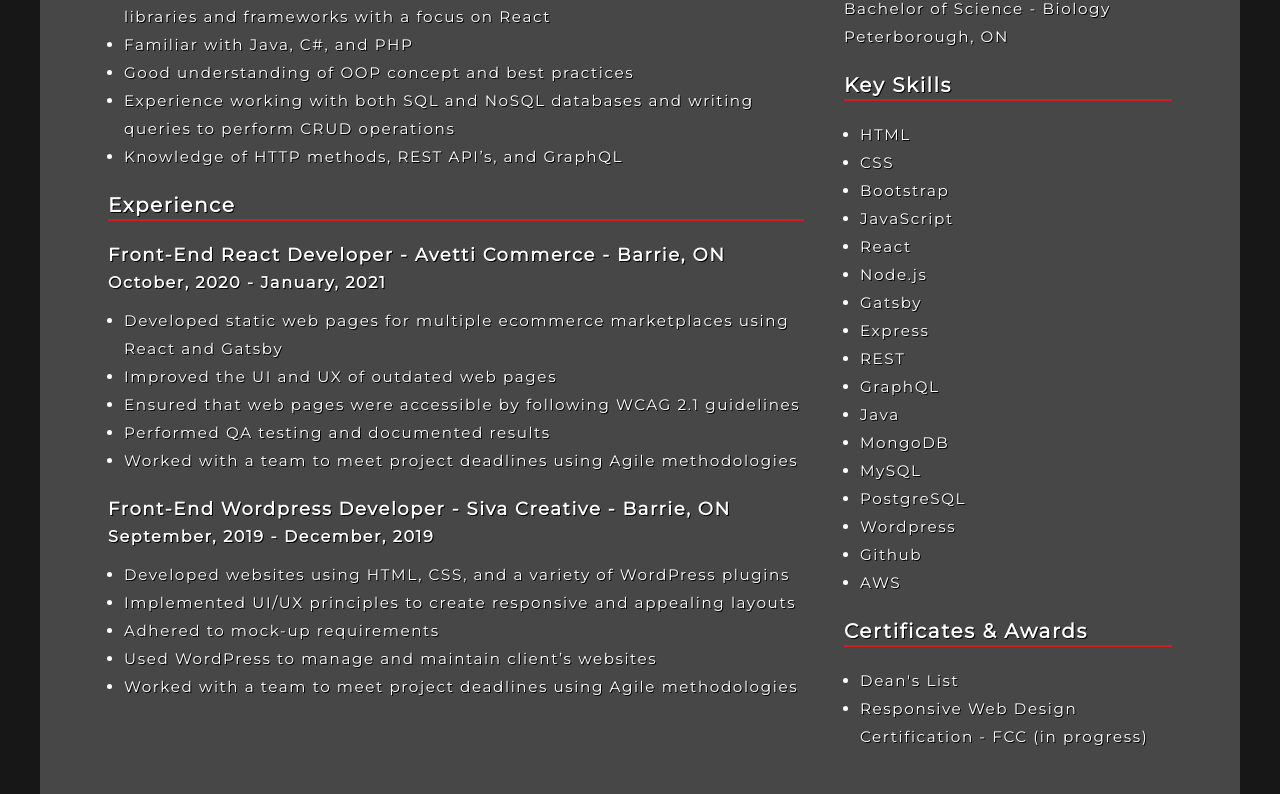
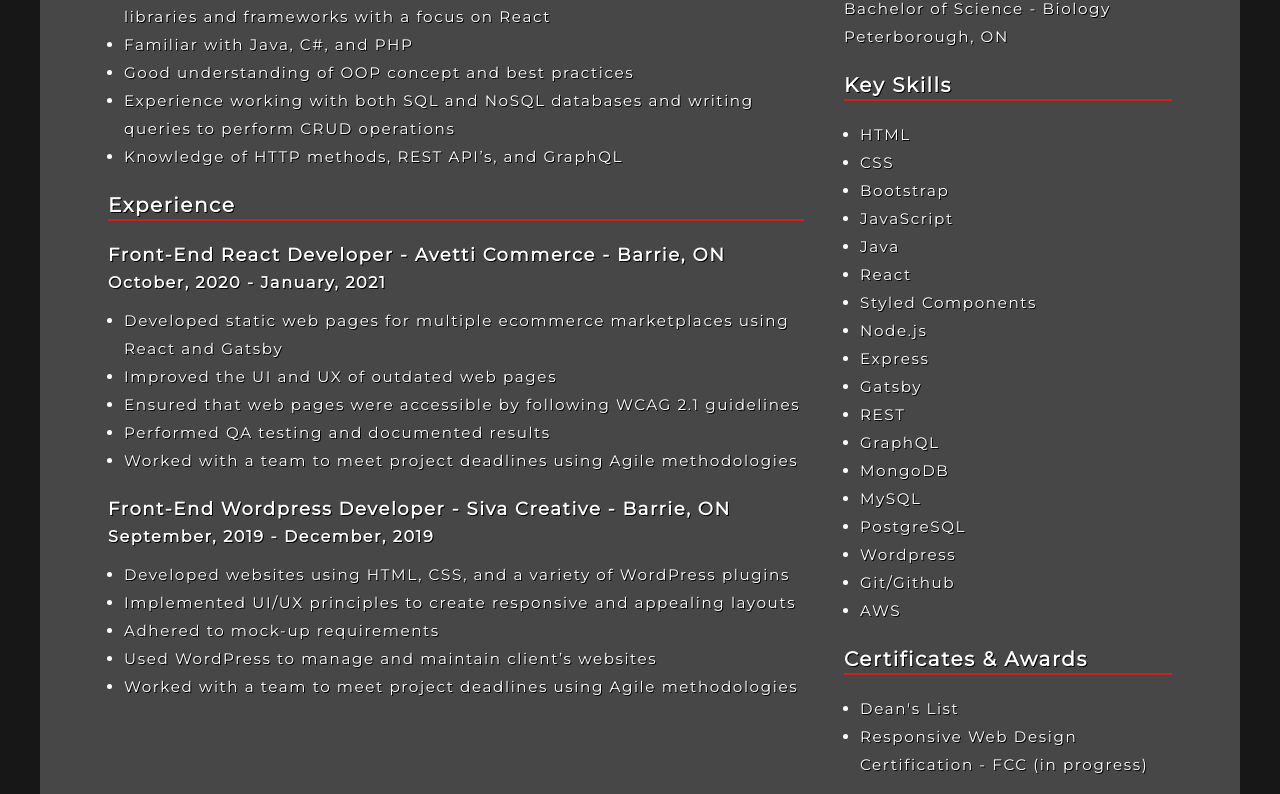
Before and after one commit to MarkBoyd14/mark-boyd-portfolio, a React (Create React App) app: page /resume in a window 1280 px wide. Shown: the part 640-1434 px from the top of the page. Built offline with nearby package versions, Linux system fonts and the light colour scheme.

Commit message:
updated key skills on 'resume' page

```diff
--- a/src/pages/Resume.jsx
+++ b/src/pages/Resume.jsx
@@ -95,18 +95,19 @@
             <li>CSS</li>
             <li>Bootstrap</li>
             <li>JavaScript</li>
+            <li>Java</li>
             <li>React</li>
+            <li>Styled Components</li>
             <li>Node.js</li>
+            <li>Express</li>
             <li>Gatsby</li>
-            <li>Express</li>
             <li>REST</li>
             <li>GraphQL</li>
-            <li>Java</li>
             <li>MongoDB</li>
             <li>MySQL</li>
             <li>PostgreSQL</li>
             <li>Wordpress</li>
-            <li>Github</li>
+            <li>Git/Github</li>
             <li>AWS</li>
           </ul>
           <h4>Certificates & Awards</h4>
```
